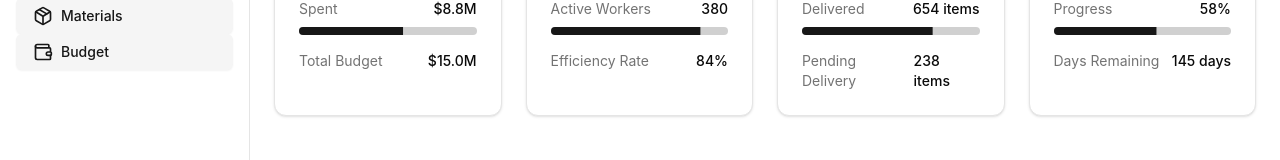
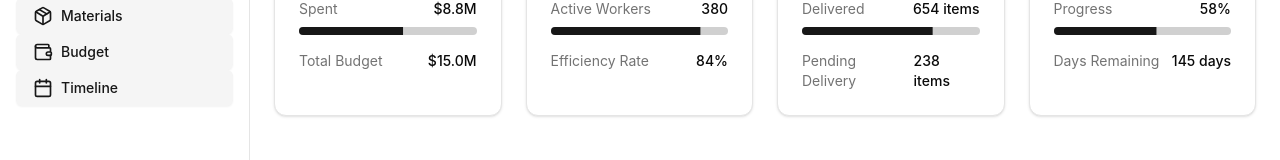
Before and after one commit to aryasamaddar/OptiBuild, a React (Vite) app: page / in a window 1280 px wide. Shown: the part 146-306 px from the top of the page. Built offline with nearby package versions, Linux system fonts and the light colour scheme.

Commit message:
minor changes

```diff
--- a/src/pages/Layout.tsx
+++ b/src/pages/Layout.tsx
@@ -12,6 +12,7 @@ import {
   Package,
   Wallet,
   LayoutDashboard,
+  Calendar
 } from "lucide-react";
 import { Button } from "@/components/ui/button";
 import { Input } from "@/components/ui/input";
@@ -38,6 +39,7 @@ export const Layout = ()=> {
     { id: "workforce", name: "Workforce", icon: Users,value: 'workforce' },
     { id: "materials", name: "Materials", icon: Package, value: 'materials' },
     { id: "budget", name: "Budget", icon: Wallet , value: 'budget'},
+    { id: "timeline", name: "Timeline", icon: Calendar, value: 'timeline'},
   ];
   return(
   <div className="min-h-screen bg-background w-screen">
```
